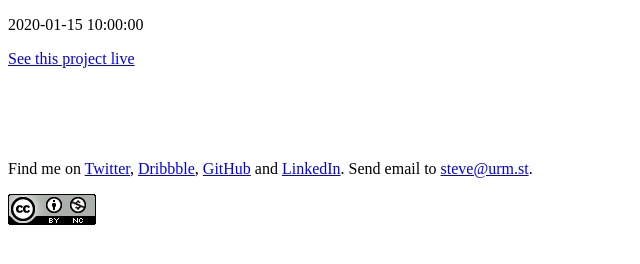
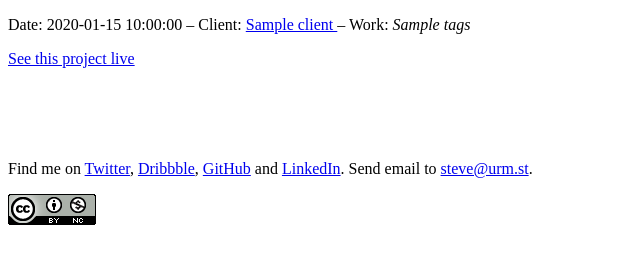
Before and after one commit to steveu/-archive-urm.st, a PHP site: the page made by site/templates/project.php in a window 1280 px wide. Shown: the part 136-400 px from the top of the page, without its empty margins (0-640 px from the left). Run offline with PHP 8.4, Linux system fonts and the light colour scheme; the template is opened without the code that fills it: most values are stand-ins (such as "Sample title", 1, 10 or a date in 2020); data that the repository does not hold is empty; some libraries are stand-ins or nearby versions.

Commit message:
Project meta data

```diff
--- a/content/01-projects/02-arclight/project.txt
+++ b/content/01-projects/02-arclight/project.txt
@@ -5,6 +5,10 @@ id: arclight
 Date: 01-11-2008
 ----
 Link: york-arclight.co.uk
+----
+Client: Designition
+----
+ClientLink: http://designition.co.uk/
 ----
 Intro:
 
--- a/content/01-projects/03-msc-dissertation/project.txt
+++ b/content/01-projects/03-msc-dissertation/project.txt
@@ -3,6 +3,8 @@ Title: MSc Dissertation
 id: msc-dissertation
 ----
 Date: 01-02-2009
+----
+Client: Self
 ----
 Intro:
 
--- a/content/01-projects/06-doineedavet/project.txt
+++ b/content/01-projects/06-doineedavet/project.txt
@@ -5,6 +5,10 @@ id: doineedavet
 Date: 01-06-2011
 ----
 Link: doineedavet.co.uk
+----
+Client: Designition
+----
+ClientLink: http://designition.co.uk/
 ----
 Intro:
 
--- a/content/01-projects/07-glassescomplete/project.txt
+++ b/content/01-projects/07-glassescomplete/project.txt
@@ -5,6 +5,10 @@ id: glassescomplete
 Date: 05-10-2010
 ----
 Link: glassescomplete.co.uk
+----
+Client: Designition
+----
+ClientLink: http://designition.co.uk/
 ----
 Intro:
 
--- a/content/01-projects/08-cricket-scorecard/project.txt
+++ b/content/01-projects/08-cricket-scorecard/project.txt
@@ -5,6 +5,10 @@ id: cricket-scorecard
 Date: 01-02-2012
 ----
 Link: scores.yorkvalecricket.co.uk
+----
+Client: Designition
+----
+ClientLink: http://designition.co.uk/
 ----
 Intro:
 
--- a/content/01-projects/09-cliffdesign/project.txt
+++ b/content/01-projects/09-cliffdesign/project.txt
@@ -6,7 +6,12 @@ Date: 22-03-2012
 ----
 Link: cliffdesign.co.uk
 ----
+Client: Cliff Design
+----
+ClientLink: http://cliffdesign.co.uk/
+----
 Intro:
+
 
 Single page site featuring tidy interactions, developed from a flat designer comp.
 
--- a/sass/_typography.scss
+++ b/sass/_typography.scss
@@ -240,9 +240,12 @@ time {
 	padding-bottom: rhythm(1);
 	font-weight: 500;
 	color: #777;
+	/*
 	-moz-font-smoothing: antialiased;
 	-webkit-font-smoothing: antialiased;
 	font-smoothing: antialiased;
+	*/
+
 	//font-variant: small-caps;
 	//text-transform: uppercase;
 }
--- a/site/templates/project.php
+++ b/site/templates/project.php
@@ -15,9 +15,21 @@
 
 	<div class="padding">
 
-		<time datetime="<?php echo $page->date('c') ?>" pubdate="pubdate">
-			<?php echo $page->date('F Y') ?>
-		</time>
+		<p class="meta">
+			Date:
+			<time datetime="<?php echo $page->date('c') ?>" pubdate="pubdate"><?php echo $page->date('F Y') ?></time>
+			&#8211;
+			Client:
+			<?php if ($page->clientlink()) echo '<a href="' . $page->clientlink() . '">'; ?>
+			<?=$page->client?>
+			<?php if ($page->clientlink()) echo '</a>'; ?>
+			&#8211;
+			Work:<em class="tags">
+			<?php foreach ($tags = explode(",", $page->tags()) as $tag) : ?>
+				<span><?=$tag?></span>
+			<?php endforeach; ?>
+			</em>
+		</p>
 
 		<?php echo kirbytext($page->text()) ?>
 
```
Also changed, not shown: sass/screen.scss (+39 -6 lines), assets/styles/screen.css.
